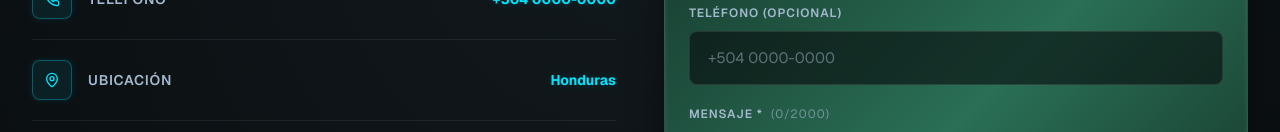
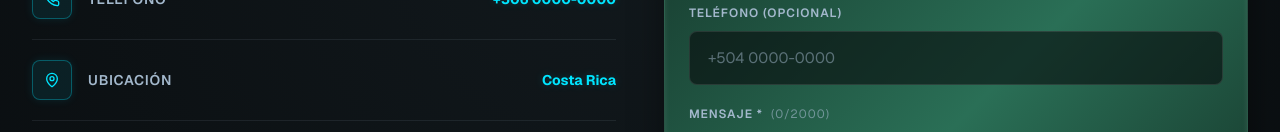
Before and after one commit to Fabito09/Proyecto-PaginaDeCarros, a Next.js app in the folder FRONTEND/: page /contacto in a window 1280 px wide. Shown: the part 473-605 px from the top of the page. Built offline with nearby package versions, Linux system fonts and the light colour scheme.

Commit message:
update contact info to Costa Rica

```diff
--- a/FRONTEND/src/app/(public)/contacto/page.tsx
+++ b/FRONTEND/src/app/(public)/contacto/page.tsx
@@ -9,8 +9,8 @@ export const metadata = {
 
 const contactInfo = [
   { icon: Mail, label: "Email", value: "info@electroauto.com" },
-  { icon: Phone, label: "Teléfono", value: "+504 0000-0000" },
-  { icon: MapPin, label: "Ubicación", value: "Honduras" },
+  { icon: Phone, label: "Teléfono", value: "+506 0000-0000" },
+  { icon: MapPin, label: "Ubicación", value: "Costa Rica" },
   { icon: Clock, label: "Horario", value: "Lun–Vie 8am–6pm" },
 ];
 
```
